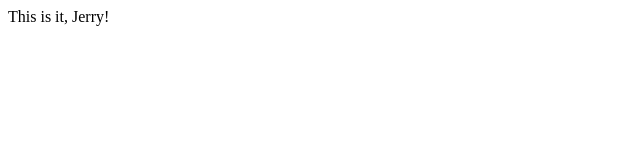
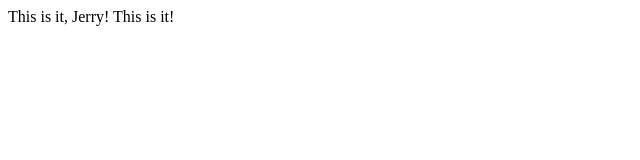
Before and after one commit to daas-demo/h1, a plain HTML site: page index.html in a window 1280 px wide. Shown: the full height of the page, 0-640 px from the left. Drawn offline with Linux system fonts and the light colour scheme.

Commit message:
2nd change

```diff
--- a/index.html
+++ b/index.html
@@ -1,6 +1,6 @@
 <html>
 <title>hello</title>
 	<body>
-		<p1>This is it, Jerry!</p1>
+		<p1>This is it, Jerry! This is it!</p1>
 	</body>
 </html>
```
